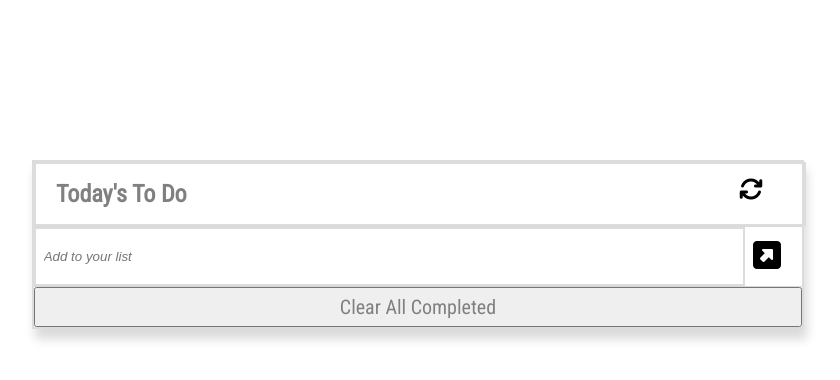
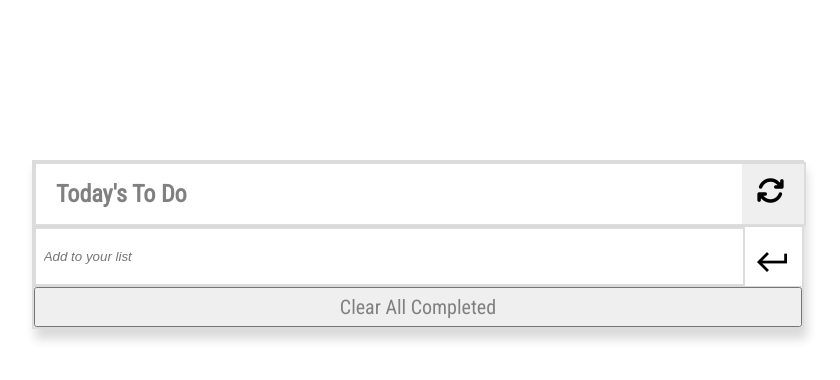
Before and after one commit to David-Kasilia/To-do-list-with-webpack, a website built with webpack: page src/index.html in a window 1280 px wide. Shown: the whole page, without its empty margins (224-1064 px from the left). Built offline with nearby package versions, Linux system fonts and the light colour scheme.

Commit message:
Complete interaction

```diff
--- a/src/index.html
+++ b/src/index.html
@@ -9,18 +9,21 @@
     <link href="https://fonts.googleapis.com/css2?family=Roboto+Condensed&display=swap" rel="stylesheet">
     <script defer src="main.js"></script>
     <script src="https://kit.fontawesome.com/75471b6a8f.js" crossorigin="anonymous"></script>
+    <link rel="stylesheet" href="https://fonts.googleapis.com/css2?family=Material+Symbols+Outlined:opsz,wght,FILL,GRAD@48,500,1,0" />
 </head>
 <body>
 
     <main>
         <div class="head-container">
              <h1 class="title">Today's To Do</h1>
-             <i id="refresh" class="fa-solid fa-arrows-rotate fa-xl"></i>
+             <button type="button" id="refreshBtn"><i id="refresh" class="fa-solid fa-arrows-rotate fa-xl"></i></button>
         </div>
         <div class="form-container">
             <form id="taskList" >
                 <input id="task" placeholder="Add to your list" type="text" name="Task" autofocus />
-                <button  type="submit" id="addTask"><i id="enter" class="fa-solid fa-square-up-right fa-2xl"></i></button>
+                <button  type="submit" id="addTask"><span id="enter" class="material-symbols-outlined">
+                    keyboard_return
+                    </span></button>
             </form>
         </div>
         <div id="task-container">
--- a/src/index.js
+++ b/src/index.js
@@ -1,10 +1,9 @@
 import './style.css';
-import render from './populateTaskList.js';
+import displayTasks from './populateTaskList.js';
 import AddToDoList from './addRemoveTask.js';
-// import img from '../images/index-removebg-preview.png'
 
 const taskList = new AddToDoList();
-render(taskList);
+displayTasks(taskList);
 
 const addTodoBtn = document.getElementById('addTask');
 addTodoBtn.addEventListener('click', () => {
@@ -18,12 +17,17 @@ addTodoBtn.addEventListener('click', () => {
   };
   if (description) {
     taskList.addTask(newTask);
-    render(taskList);
+    displayTasks(taskList);
   }
 });
 
 const clearBtn = document.getElementById('clear-btn');
 clearBtn.addEventListener('click', () => {
   taskList.clearCompletedTask();
-  render(taskList);
+  displayTasks(taskList);
 });
+
+const refreshPage = document.getElementById('refreshBtn');
+refreshPage.addEventListener('click', () => {
+  window.location.reload();
+});
--- a/src/populateTaskList.js
+++ b/src/populateTaskList.js
@@ -1,4 +1,4 @@
-const render = (taskList) => {
+const displayTasks = (taskList) => {
   const sortedTask = taskList.list.sort((a, b) => a.index - b.index);
   const taskContainer = document.getElementById('task-container');
   let taskHtml = '';
@@ -50,4 +50,4 @@ const render = (taskList) => {
   });
 };
 
-export default render;
+export default displayTasks;
--- a/src/style.css
+++ b/src/style.css
@@ -24,14 +24,16 @@ main {
 
 #refresh {
   margin-top: 25px;
-  margin-right: 20px;
+  margin-right: 5px;
   width: 45px;
   height: 45px;
+  font-size: 28px;
 }
 
 #enter {
-  margin-right: 20px;
-  margin-top: 25px;
+  margin-right: 35px;
+  margin-top: 15px;
+  font-size: 40px;
 }
 
 #addTask {
@@ -112,3 +114,8 @@ input[type='text']:focus {
   width: 28px;
   margin-right: 20px;
 }
+
+#refreshBtn {
+  outline: none;
+  border: none;
+}
```
Also changed, not shown: dist/index.html, dist/main.js.
